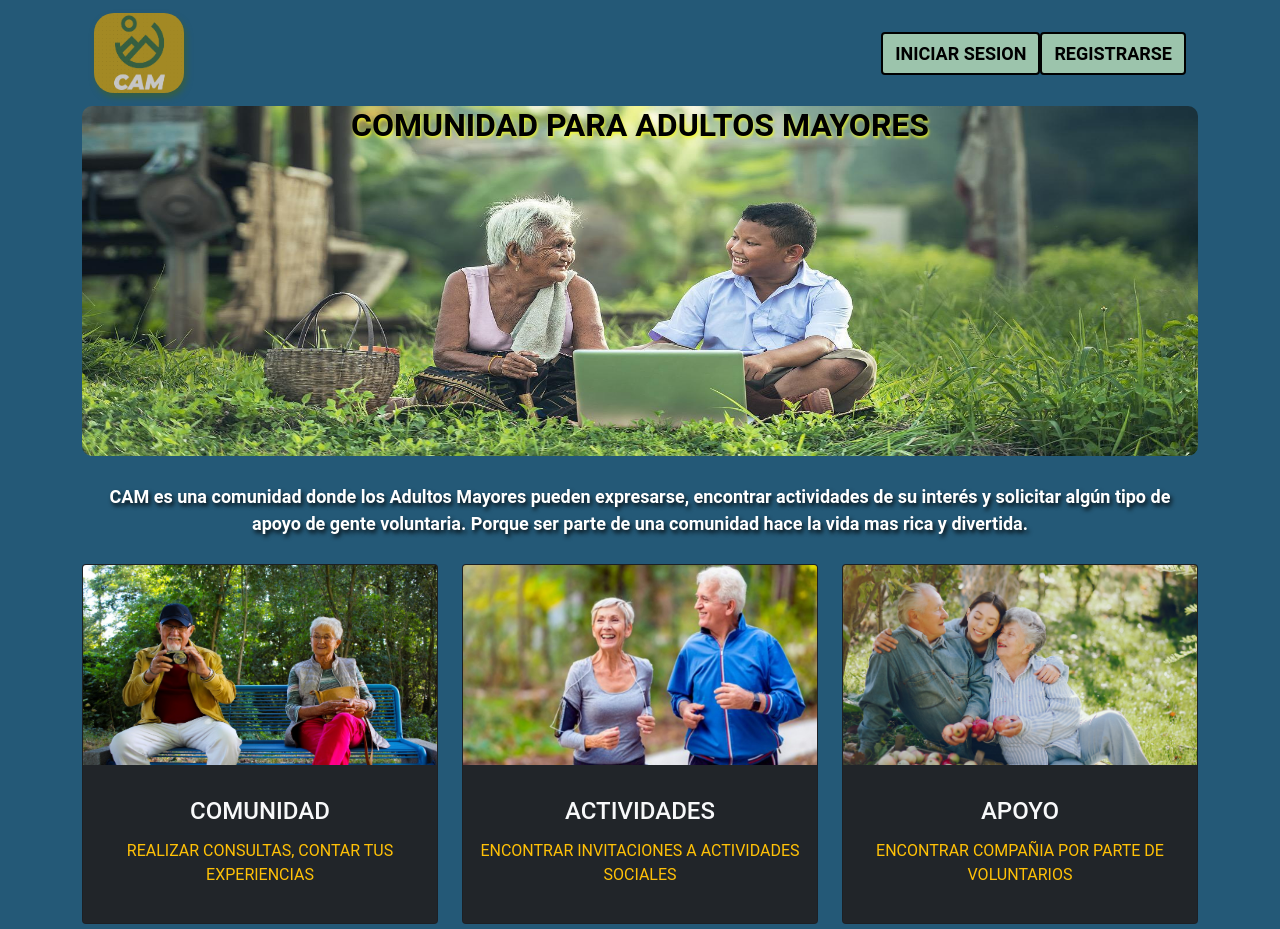
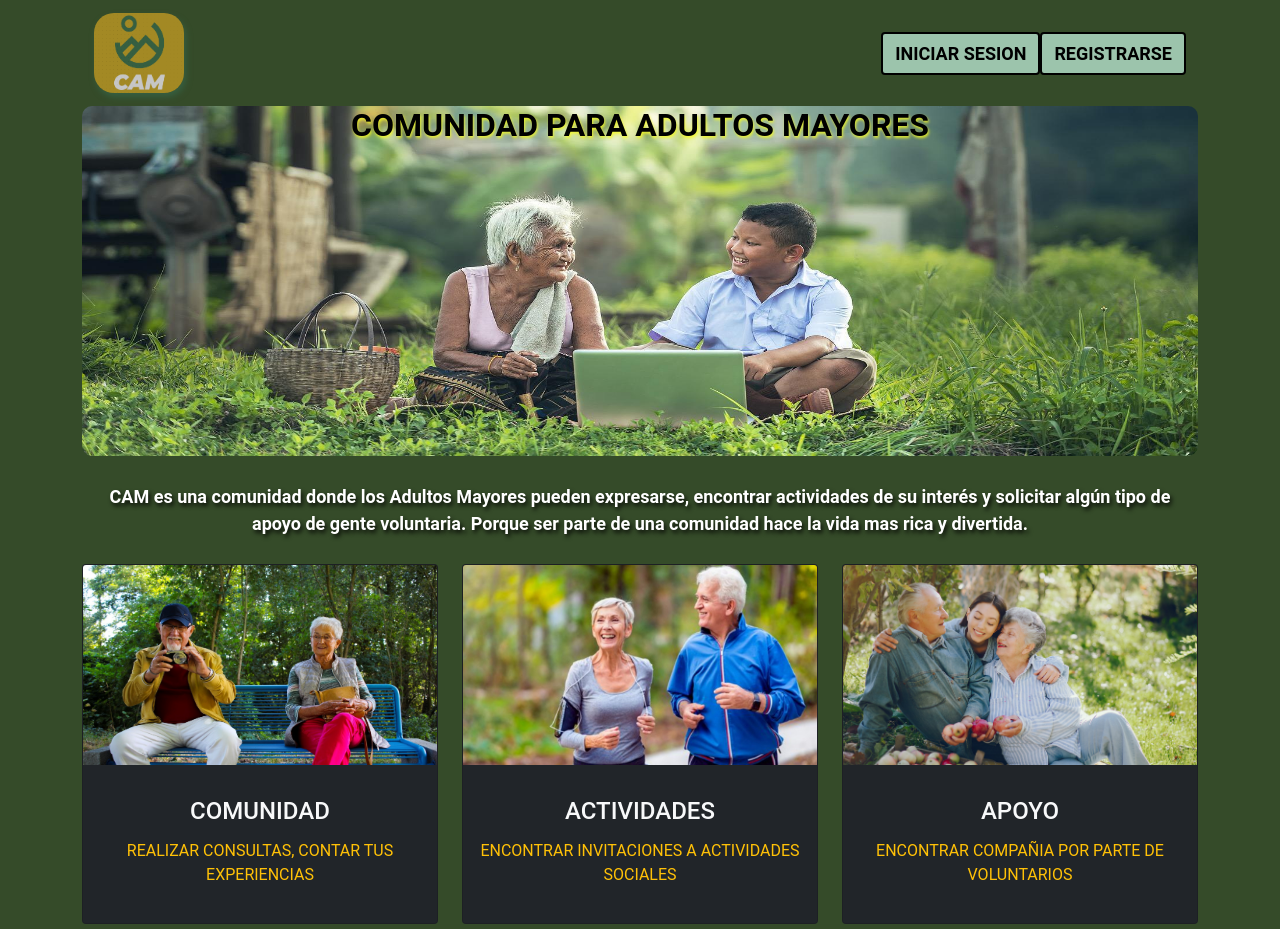
Before and after one commit to einarch/ComunidadAdultoMayor, a React (Create React App) app: page / in a window 1280 px wide. Built offline with nearby package versions, Linux system fonts and the light colour scheme.

Commit message:
paleta dehacuerdo a la imagen de pagina de inicio

```diff
--- a/src/App.css
+++ b/src/App.css
@@ -1,6 +1,6 @@
 .App {
   font-family: 'Roboto', sans-serif;
   height: auto;
-  background: #245977;
+  background: #354b29;
   background-position: bottom;
 }
--- a/src/apoyo/Apoyo.css
+++ b/src/apoyo/Apoyo.css
@@ -17,7 +17,7 @@ body {
 }
 
 #cardItem {
-  background-color: #7ce494;
+  background-color: #bad641;
   display: block;
   max-width: auto;
   min-width: auto;
--- a/src/navegacion/MenuUser.js
+++ b/src/navegacion/MenuUser.js
@@ -62,7 +62,7 @@ const MenuUser = () => {
   return (
     <Navbar collapseOnSelect expand="lg" variant="light" fixed="top"
       style={{
-        backgroundColor: "#128C7E"
+        backgroundColor: "#7a9b56"
       }}
     >
       <Container fluid>
```
